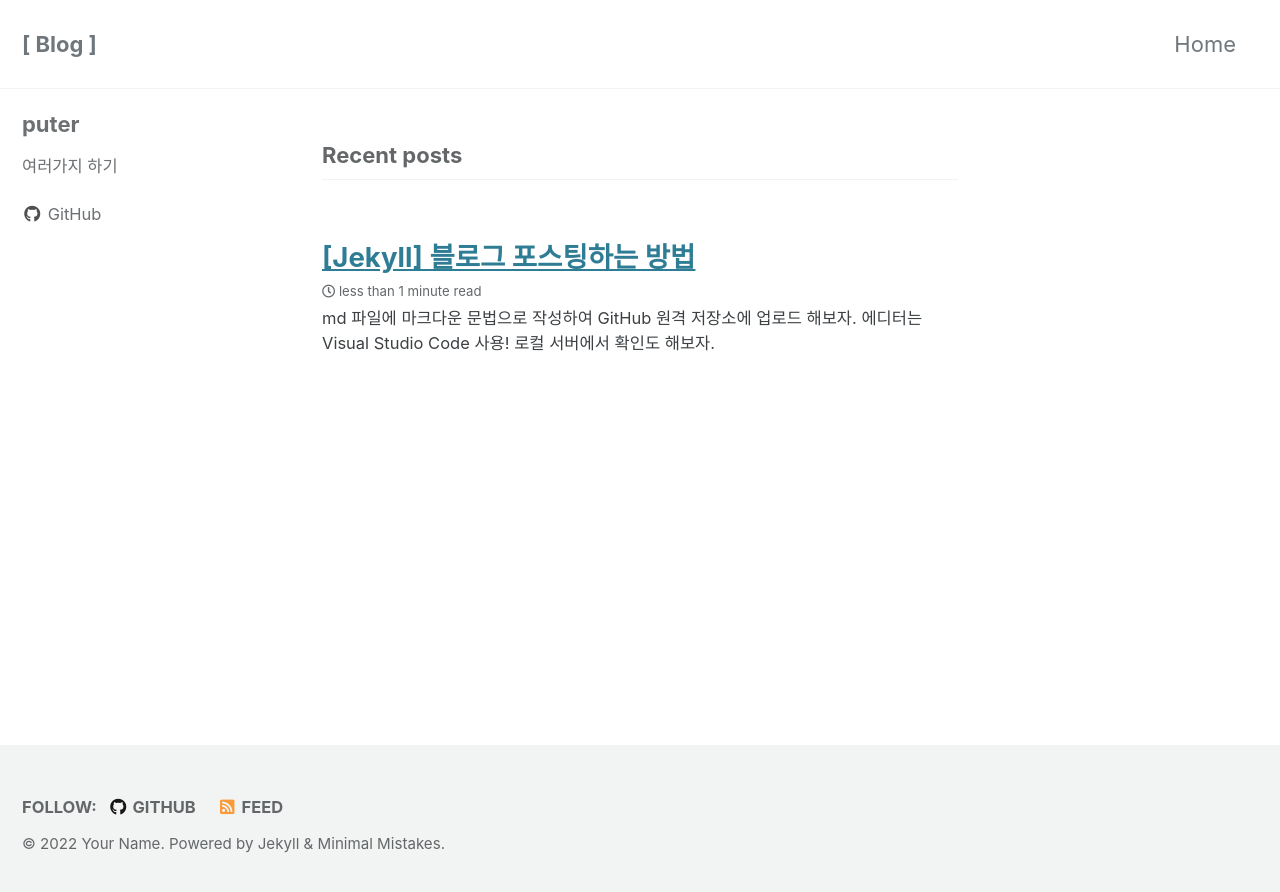
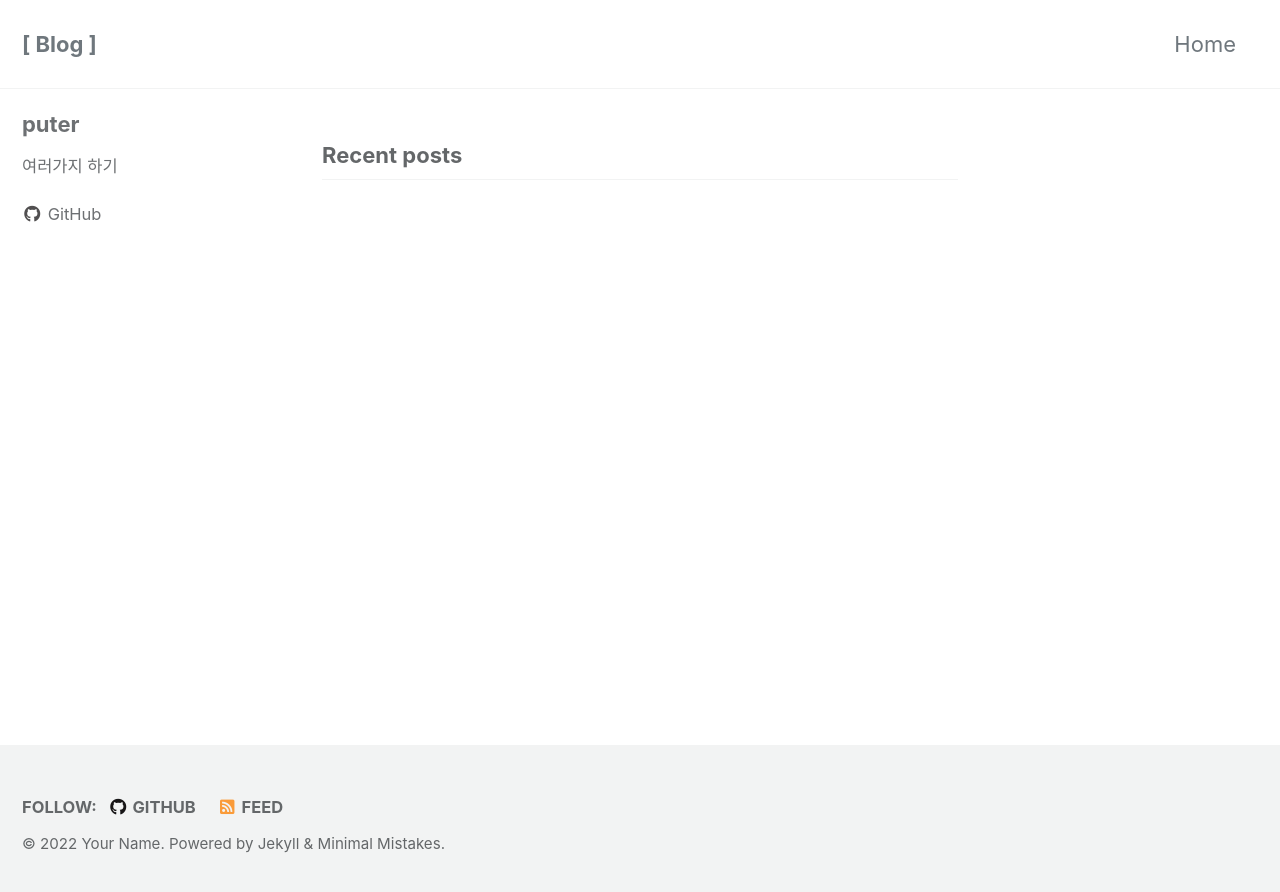
Before and after one commit to puter2712git/puter2712git.github.io, a Jekyll site: the page built from index.html, in a window 1280 px wide. Shown: the top 892 px of the page. Built offline with Jekyll 4.4.1, drawn with Linux system fonts in a browser that asks for light colours; cached includes are drawn as plain includes; the list of posts is cut into pages by our own code.

Commit message:
Initialize blog

```diff
--- a/_config.yml
+++ b/_config.yml
@@ -117,24 +117,9 @@ author:
 # Site Footer
 footer:
   links:
-    - label: "Twitter"
-      icon: "fab fa-fw fa-twitter-square"
-      # url:
-    - label: "Facebook"
-      icon: "fab fa-fw fa-facebook-square"
-      # url:
     - label: "GitHub"
       icon: "fab fa-fw fa-github"
       url: "https://github.com/puter2712git/"
-    - label: "GitLab"
-      icon: "fab fa-fw fa-gitlab"
-      # url:
-    - label: "Bitbucket"
-      icon: "fab fa-fw fa-bitbucket"
-      # url:
-    - label: "Instagram"
-      icon: "fab fa-fw fa-instagram"
-      # url:
 
 
 # Reading Files
@@ -275,3 +260,4 @@ defaults:
       comments: # true
       share: true
       related: true
+      sidebar_main: true
--- a/_posts/2022-11-27-first-post.md
+++ /dev/null
@@ -1,19 +0,0 @@
----
-title: "[Jekyll] 블로그 포스팅하는 방법"
-excerpt: "md 파일에 마크다운 문법으로 작성하여 GitHub 원격 저장소에 업로드 해보자. 에디터는 Visual Studio Code 사용! 로컬 서버에서 확인도 해보자."
-
-categories:
-  - Blog
-tags:
-  - [Blog, jekyll, GitHub, Git]
-
-toc: true
-toc_sticky: true
-
-date: 2022-11-27
-last_modified_at: 2022-11-27
----
-
-# 1. Test Post
-
-테스트 포스트입니다.
--- a/index.html
+++ b/index.html
@@ -1,4 +1,5 @@
 ---
 layout: home
+sidebar_main: true
 author_profile: true
 ---
```
Also changed, not shown: _includes/post__taxonomy.html (added, +39 -0 lines).
